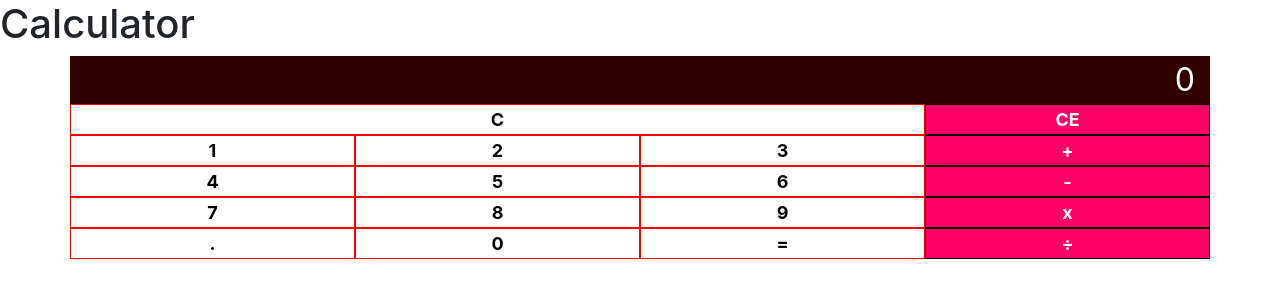
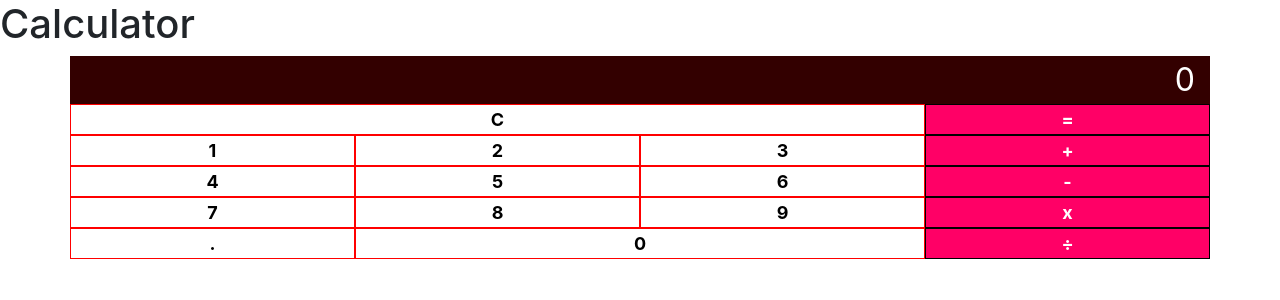
Before and after one commit to Gagandeep39/reactjs-calculator, a React (Create React App) app: page / in a window 1280 px wide. Shown: the top 300 px of the page. Built offline with nearby package versions, Linux system fonts and the light colour scheme.

Commit message:
Removed CE button

```diff
--- a/src/components/Keypad/Keypad.component.css
+++ b/src/components/Keypad/Keypad.component.css
@@ -4,6 +4,7 @@
 
 .col,
 .col-9,
+.col-6,
 .col-3 {
   color: black;
   font-weight: bold;
@@ -15,6 +16,7 @@
 
 .col:hover,
 .col-9:hover,
+.col-6:hover,
 .col-3:hover {
   background: #ff3377;
 }
--- a/src/components/Keypad/KeypadComponent.js
+++ b/src/components/Keypad/KeypadComponent.js
@@ -14,11 +14,11 @@ const KeypadComponent = (props) => {
           C
         </button>
         <button
-          name='CE'
+          name='='
           className='col-3 formula'
           onClick={(event) => props.buttonClick(event.target.name)}
         >
-          CE
+          =
         </button>
       </div>
 
@@ -125,17 +125,10 @@ const KeypadComponent = (props) => {
         </button>
         <button
           name='0'
-          className='col'
+          className='col-6'
           onClick={(event) => props.buttonClick(event.target.name)}
         >
           0
-        </button>
-        <button
-          name='='
-          className='col'
-          onClick={(event) => props.buttonClick(event.target.name)}
-        >
-          =
         </button>
         <button
           name='/'
```
